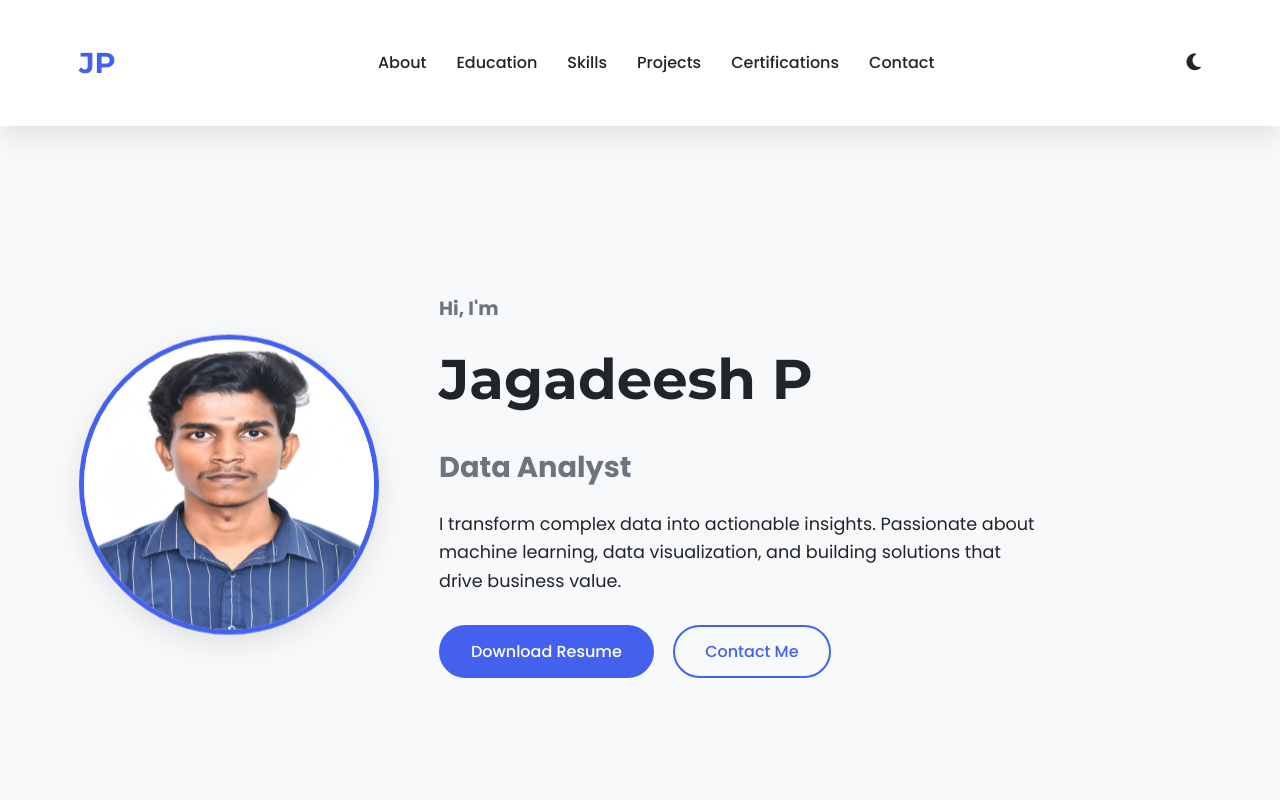
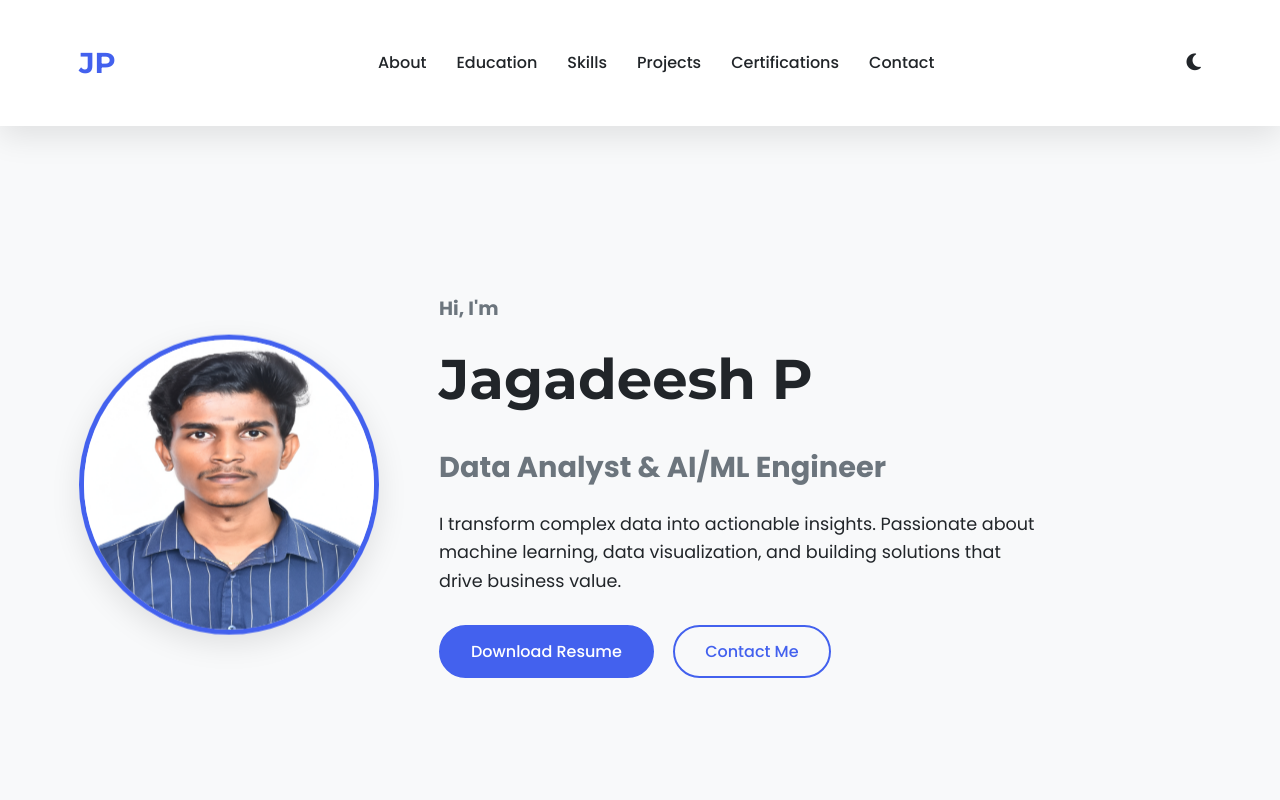
Before and after one commit to Jagadeesh-Deepa/Portfolio, a plain HTML site: page index.html in a window 1280 px wide. Shown: the top 800 px of the page. Drawn offline with Linux system fonts and the light colour scheme.

Commit message:
Update index.html

```diff
--- a/index.html
+++ b/index.html
@@ -800,7 +800,7 @@
                     <h1>Jagadeesh P<span></span></h1>
 
 
-                    <h3>Data Analyst</h3>
+                    <h3>Data Analyst & AI/ML Engineer</h3>
                     <p>I transform complex data into actionable insights. Passionate about machine learning, data visualization, and building solutions that drive business value.</p>
                     <!-- REPLACE THIS HREF WITH YOUR RESUME PATH -->
                     <a href="Resume.pdf"  class="btn" download>Download Resume</a>
@@ -1147,7 +1147,7 @@
     <footer>
         <div class="container">
             <div class="logo" style="font-size: 2rem;">Jagadeesh P</div>
-            <p>Data Scientist & Java Developer</p>
+            <p>Data Analyst & AI/ML Engineer</p>
 
             <div class="social-links">
                 <a href="#"><i class="fab fa-github"></i></a>
```
